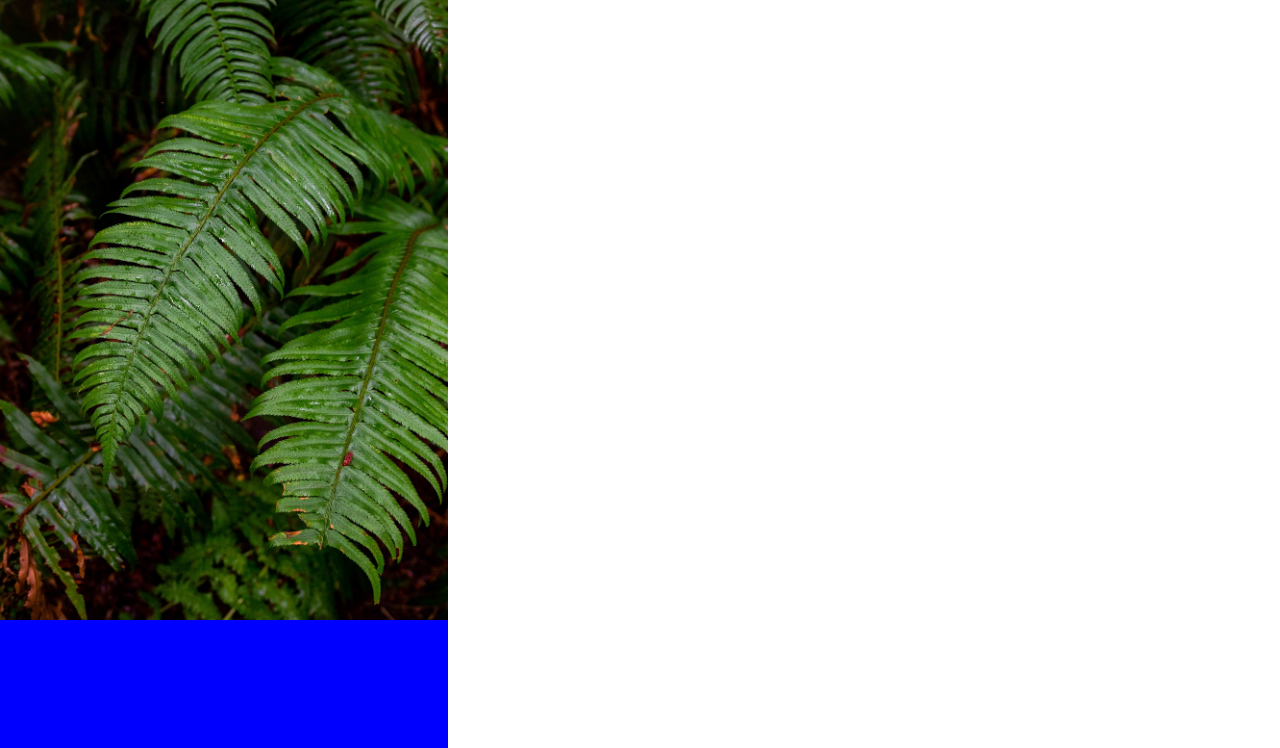
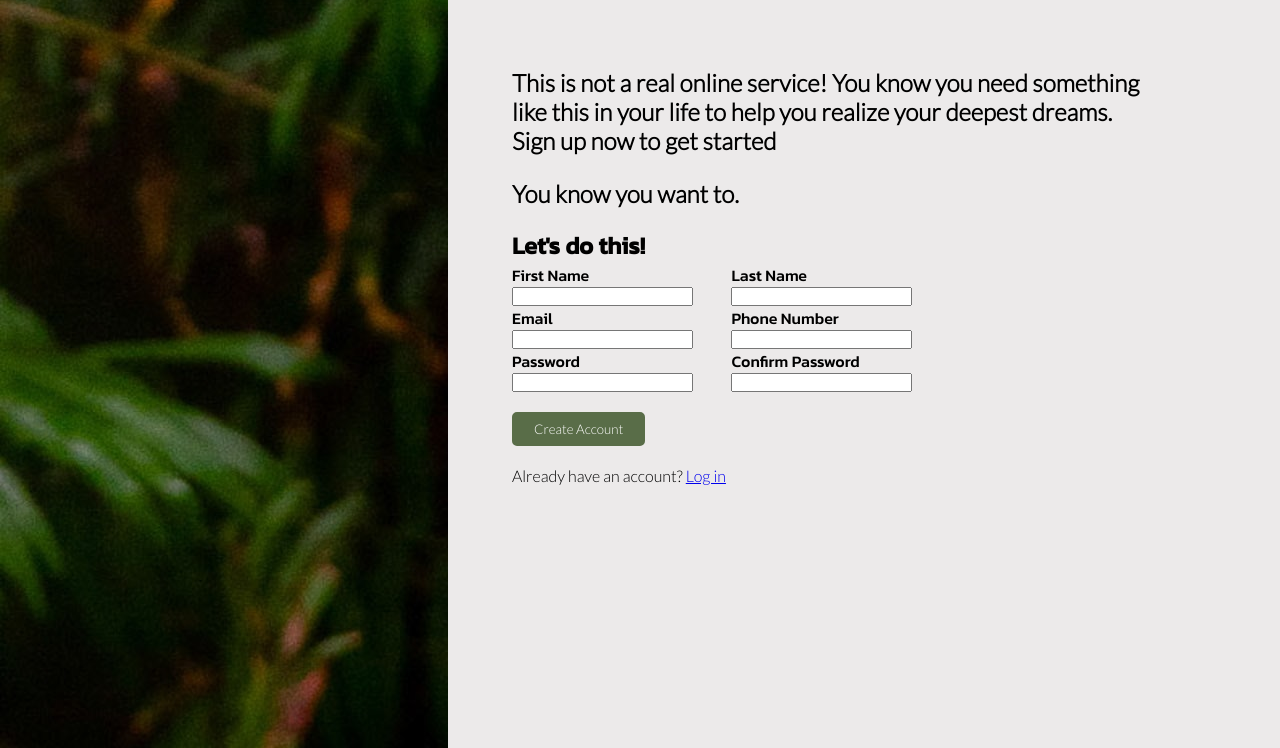
Before and after one commit to githmin/signUpForm-theOdinProject, a plain HTML site: page index.html in a window 1280 px wide. Shown: the part 52-800 px from the top of the page. Drawn offline with Linux system fonts and the light colour scheme.

Commit message:
added form content

```diff
--- a/index.html
+++ b/index.html
@@ -10,10 +10,54 @@
 <body>
     <div class="container">
         <div class="left">
-            <h1>Hello Left</h1>
         </div>
         <div class="right">
-            <h1>Hello Right</h1>
+            <div class="inner">
+                <div>
+                    <h2>This is not a real online service! You know you need something like this in your life to help you realize your deepest dreams.</h2>
+                    <h2>Sign up now to get started</h2>
+                    <h2 id="sec">You know you want to.</h2>
+                </div>
+                <div id="inputs">
+                    <h2>Let's do this!</h2>
+                    <div class="align1">
+                        <div class="align">
+                            <label for="fName">First Name</label>
+                            <input type="text" id="fName">
+                        </div>
+                        <div class="align2">
+                            <label for="lName">Last Name</label>
+                            <input type="text" id="lName">
+                        </div>
+                    </div>
+
+                    <div class="align1">
+                        <div class="align">
+                            <label for="email">Email</label>
+                            <input type="email" id="email">
+                        </div>
+                        <div class="align2">
+                            <label for="pNum">Phone Number</label>
+                            <input type="tel" id="pNum">
+                        </div>
+                    </div>
+
+                    <div class="align1">
+                        <div class="align">
+                            <label for="pwd">Password</label>
+                            <input type="text" id="pwd">
+                        </div>
+                        <div class="align2">
+                            <label for="pwdC">Confirm Password</label>
+                            <input type="text" id="pwdC">
+                        </div>
+                    </div>
+
+                </div>
+
+                <button type="submit" class="btn">Create Account</button>
+                <p>Already have an account? <a href="#">Log in</a></p>
+            </div>
         </div>
     </div>
 
--- a/styles.css
+++ b/styles.css
@@ -1,6 +1,10 @@
+@import url('https://fonts.googleapis.com/css2?family=Kanit:wght@500&family=Titillium+Web:wght@600&display=swap');
+@import url('https://fonts.googleapis.com/css2?family=Lato:wght@300&display=swap');
 *{
     padding: 0px;
     margin: 0px;
+    /* background-color: rgb(236, 234, 234); */
+
 }
 
 .container{
@@ -11,23 +15,70 @@
 .left{
     width: 35vw;
     background-image: url(./assets/bg-img.jpg);
-    background-size: contain;
-    background-repeat: no-repeat;
-    background-color: blue;
 
 }
 
 
 .right{
     width: 65vw;
-    background-color: white;
+    background-color: rgb(236, 234, 234);
+    font-family: 'Lato', sans-serif;
+
+}
+
+.inner{
+    width: 50vw;
+    height: 50vh;
+    position: absolute;
+    top: 15%;
+    left: 40%;
+    /* margin:  -25px 0 0 -25px; */
+
 
 }
 
 
+#sec{
+    margin-top: 3vh;
+    margin-bottom: 20px;
+}
 
-/* .bg-img{
-    object-fit: contain;
-    max-height: 180vh;
-    max-width: 180vh;
-} */
+.align1{
+    display: flex;
+    flex-direction: row;
+}
+
+.align, .align2{
+    display: flex;
+    flex-direction: column;
+
+}
+
+.align2{
+    padding-left: 3vw;
+}
+
+.h2{
+    color :black;
+  }
+
+.btn{
+    background-color: #596D48;
+    border-style: solid;
+    padding-left: 20px;
+    padding-right: 20px;
+    padding-top: 7px;
+    padding-bottom: 7px;
+    border-radius: 5px;
+    border-color: #596D48;
+    color: white;
+    margin-top: 20px;
+    margin-bottom: 20px;
+    /* font-family: 'Kanit', sans-serif; */
+    font-family: 'Lato', sans-serif;
+}
+
+#inputs{
+    font-family: 'Kanit', sans-serif;
+
+}
```
